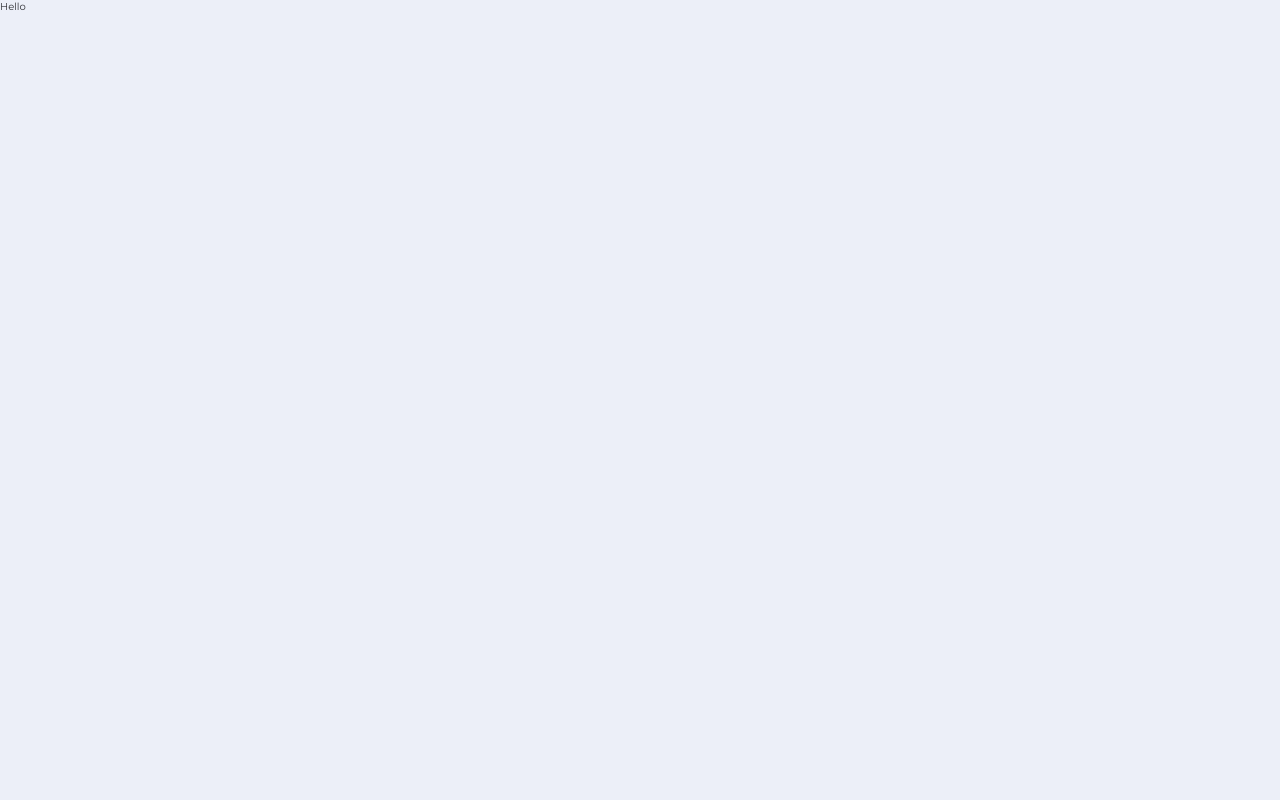
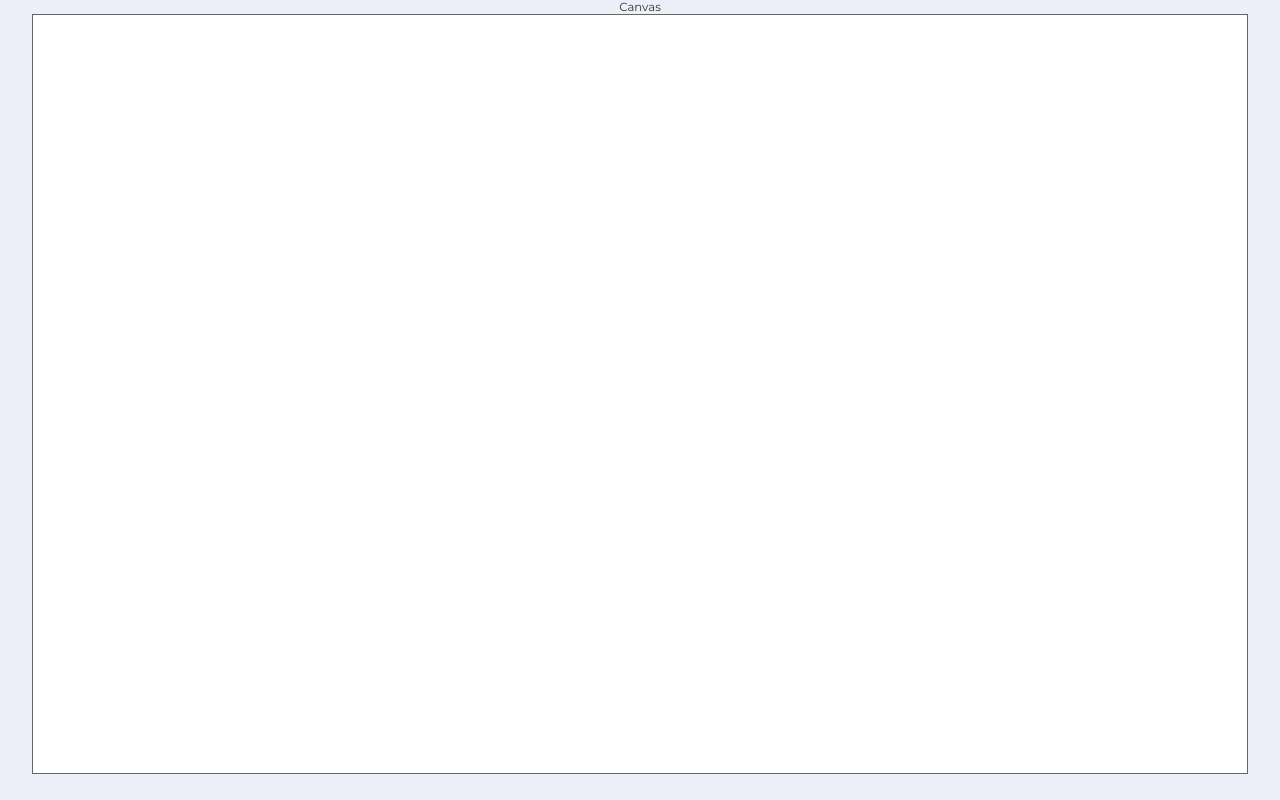
Before and after one commit to RonFelsenfeld/SketchMate-Frontend, a React (Vite) app: page / in a window 1280 px wide. Built offline with nearby package versions, Linux system fonts and the light colour scheme.

Commit message:
Add basic canvas page

```diff
--- a/src/RootCmp.jsx
+++ b/src/RootCmp.jsx
@@ -1,8 +1,10 @@
+import { CanvasIndex } from './pages/CanvasIndex'
+
 export function App() {
   return (
     <section className="app">
       <main>
-        <p>Hello</p>
+        <CanvasIndex />
       </main>
     </section>
   )
--- a/src/assets/style/basics/_base.scss
+++ b/src/assets/style/basics/_base.scss
@@ -20,6 +20,7 @@ p,
 a {
   margin: 0;
   padding: 0;
+  font-weight: normal;
 }
 
 button {
--- a/src/assets/style/main.scss
+++ b/src/assets/style/main.scss
@@ -9,5 +9,6 @@
 @import 'basics/layout';
 
 // PAGES
+@import 'pages/canvas-index';
 
 // COMPONENTS
--- /dev/null
+++ b/src/assets/style/pages/_canvas-index.scss
@@ -0,0 +1,8 @@
+.canvas-index {
+  .canvas-container {
+    width: 95vw;
+    height: 95dvh;
+    background-color: white;
+    border: 1px solid $canvas-border-clr;
+  }
+}
--- a/src/assets/style/setup/_vars.scss
+++ b/src/assets/style/setup/_vars.scss
@@ -3,6 +3,8 @@ $main-font-clr: rgb(50, 51, 56);
 
 $main-font-family: MontserratRegular;
 $heading-font-family: MontserratBold;
+
+$canvas-border-clr: rgb(102, 102, 102);
 
 $clr-success: rgb(152, 232, 152);
 $clr-error: rgb(243, 150, 150);
--- /dev/null
+++ b/src/pages/CanvasIndex.jsx
@@ -0,0 +1,11 @@
+export function CanvasIndex() {
+  return (
+    <section className="canvas-index flex column align-center">
+      <h1>Canvas</h1>
+
+      <div className="canvas-container">
+        <canvas width={500} height={500} className="canvas"></canvas>
+      </div>
+    </section>
+  )
+}
```
